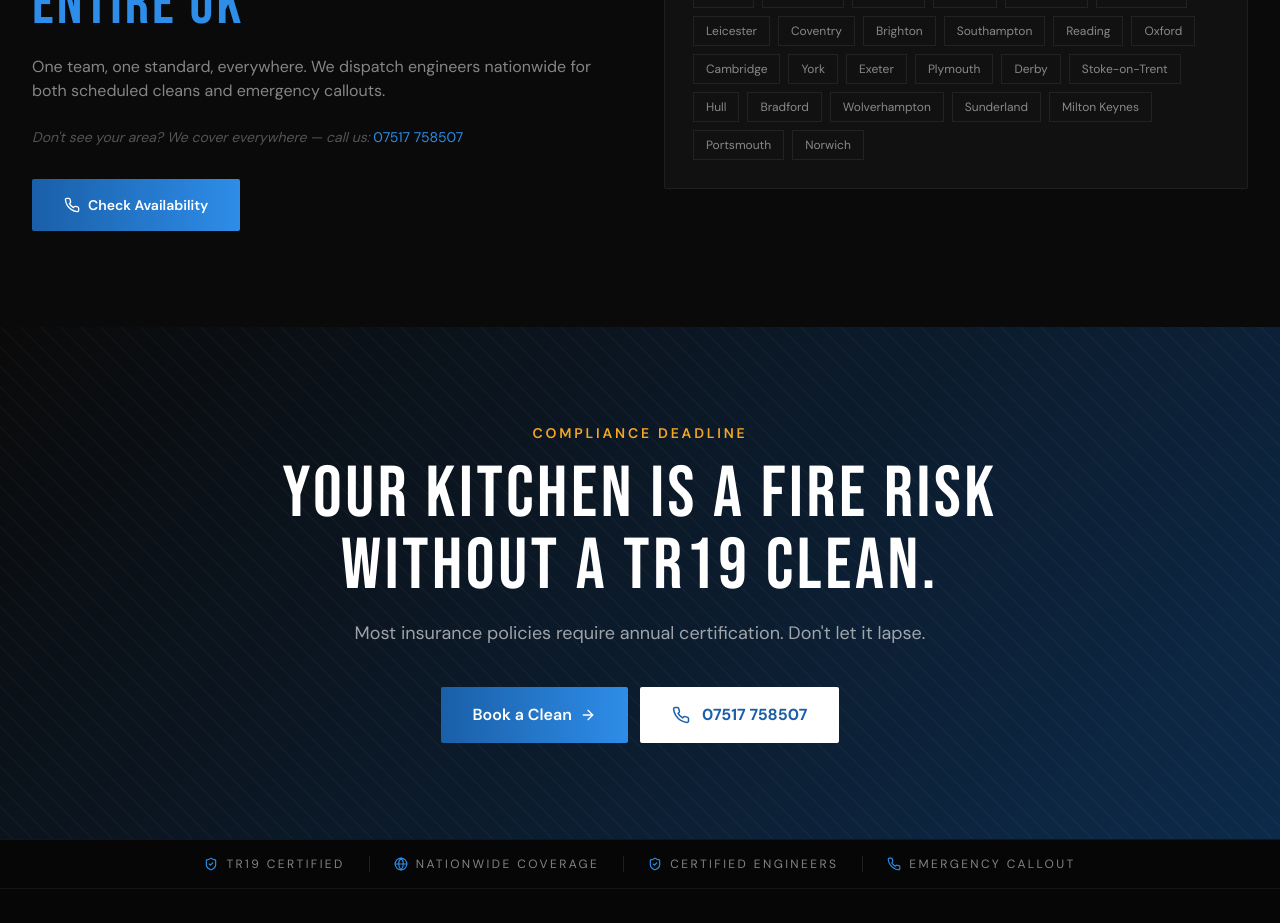
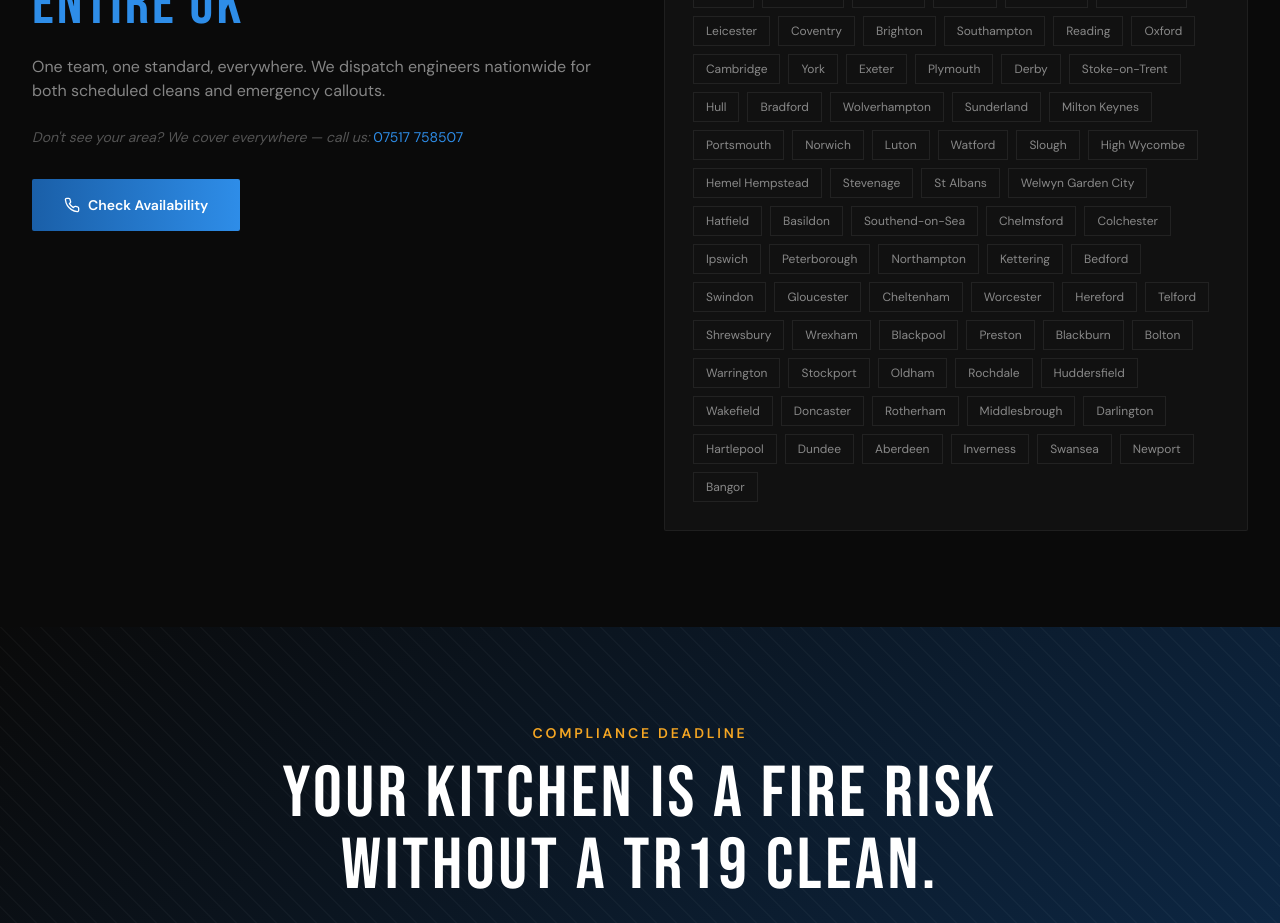
Before and after one commit to zaid5678/commercialcanopycleaning, a React (Vite) app: page / in a window 1280 px wide. Shown: the part 5020-5943 px from the top of the page. Built offline with nearby package versions, Linux system fonts and the light colour scheme.

Commit message:
Home: add 48 new cities to Areas Covered

```diff
--- a/src/pages/Home.jsx
+++ b/src/pages/Home.jsx
@@ -93,6 +93,14 @@ const cities = [
   'Leicester','Coventry','Brighton','Southampton','Reading','Oxford',
   'Cambridge','York','Exeter','Plymouth','Derby','Stoke-on-Trent',
   'Hull','Bradford','Wolverhampton','Sunderland','Milton Keynes','Portsmouth','Norwich',
+  'Luton','Watford','Slough','High Wycombe','Hemel Hempstead','Stevenage',
+  'St Albans','Welwyn Garden City','Hatfield','Basildon','Southend-on-Sea',
+  'Chelmsford','Colchester','Ipswich','Peterborough','Northampton','Kettering',
+  'Bedford','Swindon','Gloucester','Cheltenham','Worcester','Hereford',
+  'Telford','Shrewsbury','Wrexham','Blackpool','Preston','Blackburn',
+  'Bolton','Warrington','Stockport','Oldham','Rochdale','Huddersfield',
+  'Wakefield','Doncaster','Rotherham','Middlesbrough','Darlington','Hartlepool',
+  'Dundee','Aberdeen','Inverness','Swansea','Newport','Bangor',
 ]
 
 const whyUs = [
```
